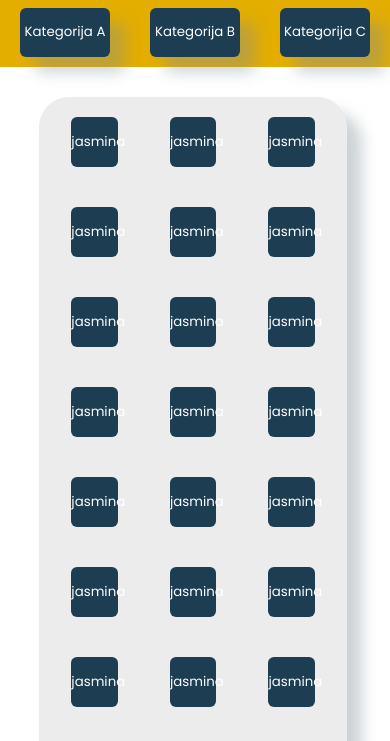
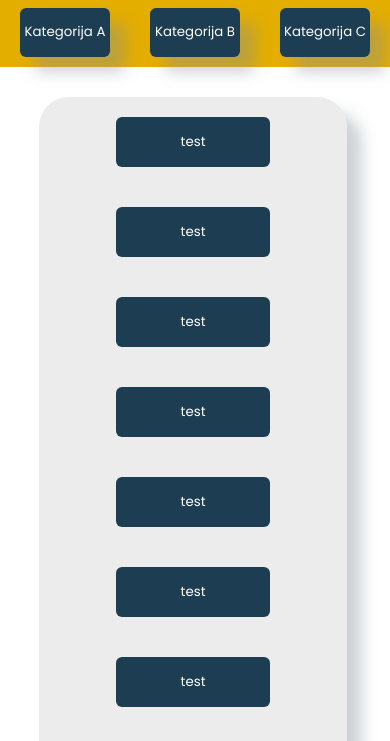
Before and after one commit to 12emin34/Testovi, a plain HTML site: page testovi.html in a window 390 px wide. Shown: the part 103-844 px from the top of the page. Drawn offline with nearby package versions, Linux system fonts and the light colour scheme.

Commit message:
dio gdje biramo pitanja je responsive i zavrsen

```diff
--- a/stilovi/testovi.css
+++ b/stilovi/testovi.css
@@ -262,3 +262,43 @@
     border-radius: 6px;
     cursor: pointer;
 }
+
+.navbar-list i{
+    display: none;
+    color: #000;
+}
+
+
+
+@media only screen and (max-width: 930px) {
+
+    .pitanja button {
+        width: 25%;
+    }
+
+
+
+  }
+
+
+
+  @media only screen and (max-width: 700px) {
+
+    .pitanja button {
+        width: 33%;
+    }
+
+
+
+  }
+
+
+  @media only screen and (max-width: 540px) {
+
+    .pitanja button {
+        width: 50%;
+    }
+
+
+
+  }
--- a/testovi.html
+++ b/testovi.html
@@ -11,6 +11,7 @@
     <link crossorigin href="https://fonts.gstatic.com" rel="preconnect">
     <script src="https://kit.fontawesome.com/57017d873d.js" crossorigin="anonymous"></script>
     <link href="https://fonts.googleapis.com/css2?family=Poppins&display=swap" rel="stylesheet">
+    <script src="https://ajax.googleapis.com/ajax/libs/jquery/3.7.1/jquery.min.js"></script>
 </head>
 <body>
 
@@ -20,11 +21,12 @@
         </div>
 
         <div class="navbar-list">
-            <ul>
+            <ul id="toggle-list">
                 <li> <a href="index.html">Home</a> </li>
                 <li> <a href="testovi.html" class="active">Testovi</a> </li>
                 <li> <a href="/">O nama</a> </li>
             </ul>
+            <i class="fa-solid fa-bars" id="toggle-menu"></i>
         </div>
     </div>
 
@@ -36,31 +38,29 @@
     </div>
 
     <div class="pitanja">
-        <button>jasmina</button>
-        <button>jasmina</button>
-        <button>jasmina</button>
-        <button>jasmina</button>
-        <button>jasmina</button>
-        <button>jasmina</button>
-        <button>jasmina</button>
-        <button>jasmina</button>
-        <button>jasmina</button>
-        <button>jasmina</button>
-        <button>jasmina</button>
-        <button>jasmina</button>
-        <button>jasmina</button>
-        <button>jasmina</button>
-        <button>jasmina</button>
-        <button>jasmina</button>
-        <button>jasmina</button>
-        <button>jasmina</button>
-        <button>jasmina</button>
-        <button>jasmina</button>
-        <button>jasmina</button>
-        <button>jasmina</button>
-        <button>jasmina</button>
-        <button>jasmina</button>
-        <button>jasmina</button>
+        <button>test</button>
+        <button>test</button>
+        <button>test</button>
+        <button>test</button>
+        <button>test</button>
+        <button>test</button>
+        <button>test</button>
+        <button>test</button>
+        <button>test</button>
+        <button>test</button>
+        <button>test</button>
+        <button>test</button>
+        <button>test</button>
+        <button>test</button>
+        <button>test</button>
+        <button>test</button>
+        <button>test</button>
+        <button>test</button>
+        <button>test</button>
+        <button>test</button>
+        <button>test</button>
+        <button>test</button>
+
 
     </div>
 
@@ -70,6 +70,10 @@
 
     </div>
 
+
+
+
+
 <!--    <script src="skripte/script.js"></script>-->
 </body>
 
```
